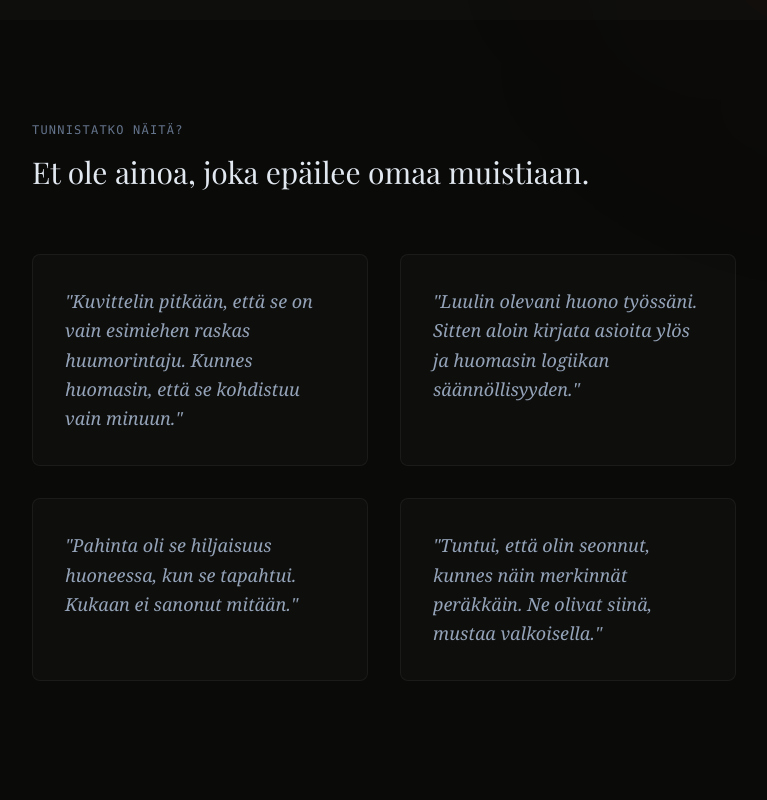
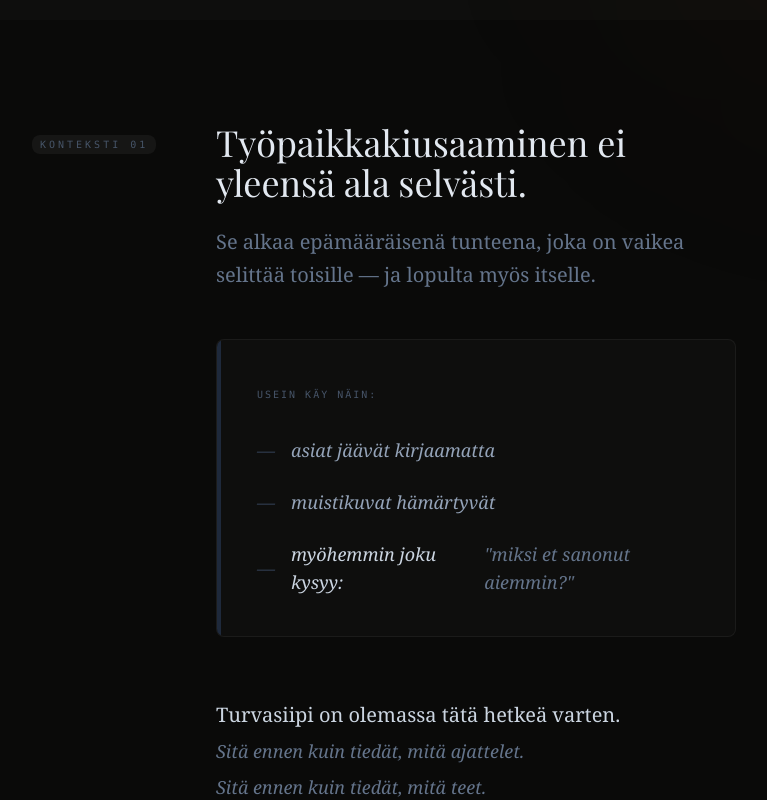
Before and after one commit to JoonasHuhta/Turvasiipi, a Next.js app: page /hiekkalaatikko3 in a window 1280 px wide. Shown: the part 780-1580 px from the top of the page, without its empty margins (256-1023 px from the left). Built offline with nearby package versions, Linux system fonts and the light colour scheme; grey boxes are pictures that could not be loaded; a web font is replaced by a local one.

Commit message:
feat: add Konteksti 01 section to hiekkalaatikko3

```diff
--- a/src/app/hiekkalaatikko3/page.tsx
+++ b/src/app/hiekkalaatikko3/page.tsx
@@ -95,6 +95,47 @@ export default function Hiekkalaatikko3Page() {
                     </div>
                 </header>
 
+                {/* CONTEXT 01 - The Threshold */}
+                <section className="mb-48 grid md:grid-cols-12 gap-8 items-start">
+                    <div className="md:col-span-3 pt-2">
+                        <span className="text-[10px] font-mono uppercase tracking-[0.3em] text-slate-600 bg-white/5 px-2 py-1 rounded-sm">
+                            Konteksti 01
+                        </span>
+                    </div>
+                    <div className="md:col-span-9 space-y-12">
+                        <div className="space-y-6">
+                            <h2 className="text-3xl md:text-4xl font-normal leading-tight text-slate-200">
+                                Työpaikkakiusaaminen ei yleensä ala selvästi.
+                            </h2>
+                            <p className="text-xl text-slate-500 leading-relaxed font-light">
+                                Se alkaa epämääräisenä tunteena, joka on vaikea selittää toisille — ja lopulta myös itselle.
+                            </p>
+                        </div>
+
+                        <div className="p-10 bg-white/[0.02] border border-white/5 rounded-sm space-y-8 relative overflow-hidden group">
+                            <div className="absolute top-0 left-0 w-1 h-full bg-slate-800 group-hover:bg-slate-700 transition-colors"></div>
+                            <span className="text-[10px] font-mono uppercase tracking-[0.2em] text-slate-600">Usein käy näin:</span>
+                            <ul className="space-y-6 text-lg text-slate-400 font-light italic">
+                                <li className="flex items-center gap-4">
+                                    <span className="text-slate-700">—</span> asiat jäävät kirjaamatta
+                                </li>
+                                <li className="flex items-center gap-4">
+                                    <span className="text-slate-700">—</span> muistikuvat hämärtyvät
+                                </li>
+                                <li className="flex items-center gap-4 italic font-normal text-slate-300">
+                                    <span className="text-slate-700">—</span> myöhemmin joku kysyy: <span className="text-slate-500">"miksi et sanonut aiemmin?"</span>
+                                </li>
+                            </ul>
+                        </div>
+
+                        <div className="space-y-2 pt-4">
+                            <p className="text-xl text-slate-300 font-normal">Turvasiipi on olemassa tätä hetkeä varten.</p>
+                            <p className="text-lg text-slate-500 italic">Sitä ennen kuin tiedät, mitä ajattelet.</p>
+                            <p className="text-lg text-slate-500 italic">Sitä ennen kuin tiedät, mitä teet.</p>
+                        </div>
+                    </div>
+                </section>
+
                 {/* ARCHIVE FRAGMENTS - Core Content Focus */}
                 <section className="mb-48 space-y-16">
                     <div className="space-y-4">
@@ -157,7 +198,7 @@ export default function Hiekkalaatikko3Page() {
                     <ul className="space-y-4 text-slate-500 italic pt-4">
                         <li className="flex items-center gap-3">— Lukea muiden kokemuksia</li>
                         <li className="flex items-center gap-3">— Tehdä huomioita omasta olosta</li>
-                        <li className="flex items-center gap-3">— Aloittaa oma loki, kun siltav tuntuu</li>
+                        <li className="flex items-center gap-3">— Aloittaa oma loki, kun siltä tuntuu</li>
                     </ul>
                 </section>
 
```
